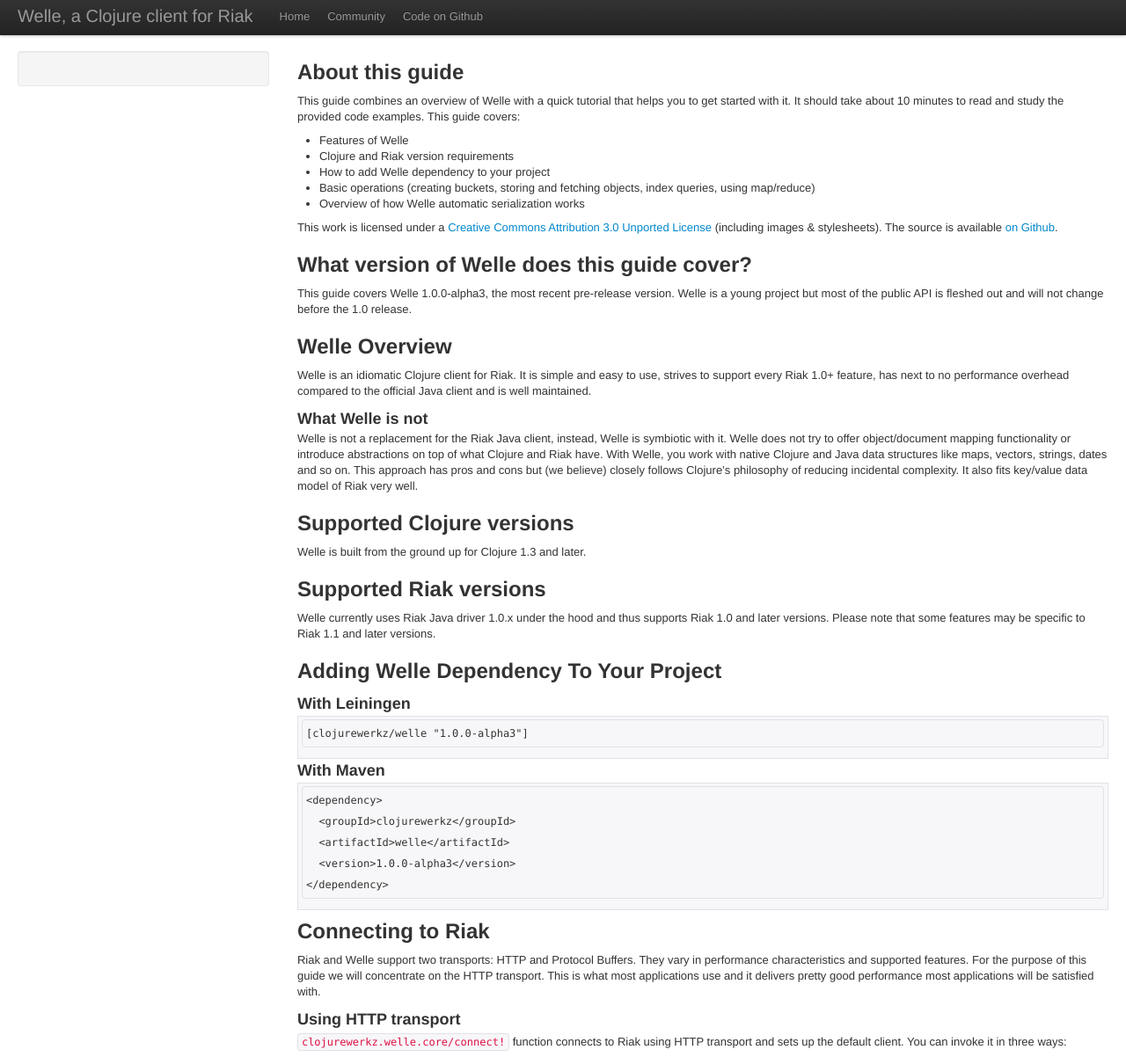
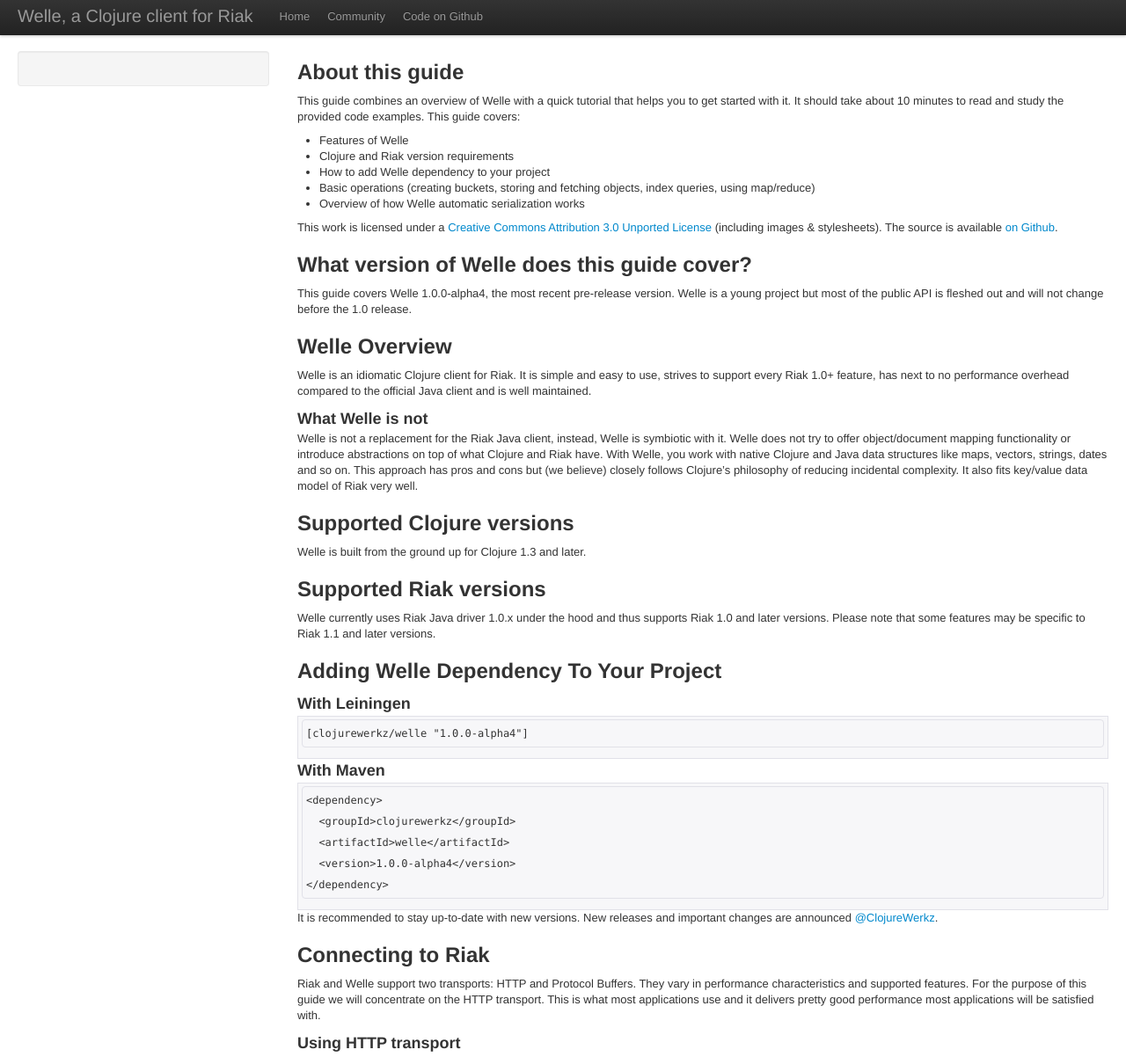
Before and after one commit to clojurewerkz/welle.docs, a Jekyll site: the page built from articles/getting_started.md, in a window 1280 px wide and 1400 px high, cut to the strip 0-1202 px from the top of the window. Shown: the whole strip at 88% size. Built offline with Jekyll 4.4.1, drawn with Linux system fonts in a browser that asks for light colours; some web fonts are replaced; some of the changed text lies outside the part shown.

```diff
--- a/articles/getting_started.md
+++ b/articles/getting_started.md
@@ -19,7 +19,7 @@
 
 ## What version of Welle does this guide cover?
 
-This guide covers Welle 1.0.0-alpha3, the most recent pre-release version. Welle is a young project but most of the public API
+This guide covers Welle 1.0.0-alpha4, the most recent pre-release version. Welle is a young project but most of the public API
 is fleshed out and will not change before the 1.0 release.
 
 
@@ -52,15 +52,17 @@
 
 ### With Leiningen
 
-    [clojurewerkz/welle "1.0.0-alpha3"]
+    [clojurewerkz/welle "1.0.0-alpha4"]
 
 ### With Maven
 
     <dependency>
       <groupId>clojurewerkz</groupId>
       <artifactId>welle</artifactId>
-      <version>1.0.0-alpha3</version>
+      <version>1.0.0-alpha4</version>
     </dependency>
+
+It is recommended to stay up-to-date with new versions. New releases and important changes are announced [@ClojureWerkz](http://twitter.com/ClojureWerkz).
 
 
 ## Connecting to Riak
```
Also changed, not shown: other parts of articles/getting_started.md (+1 -1 lines), articles/connecting.md (added, +83 -0 lines).
